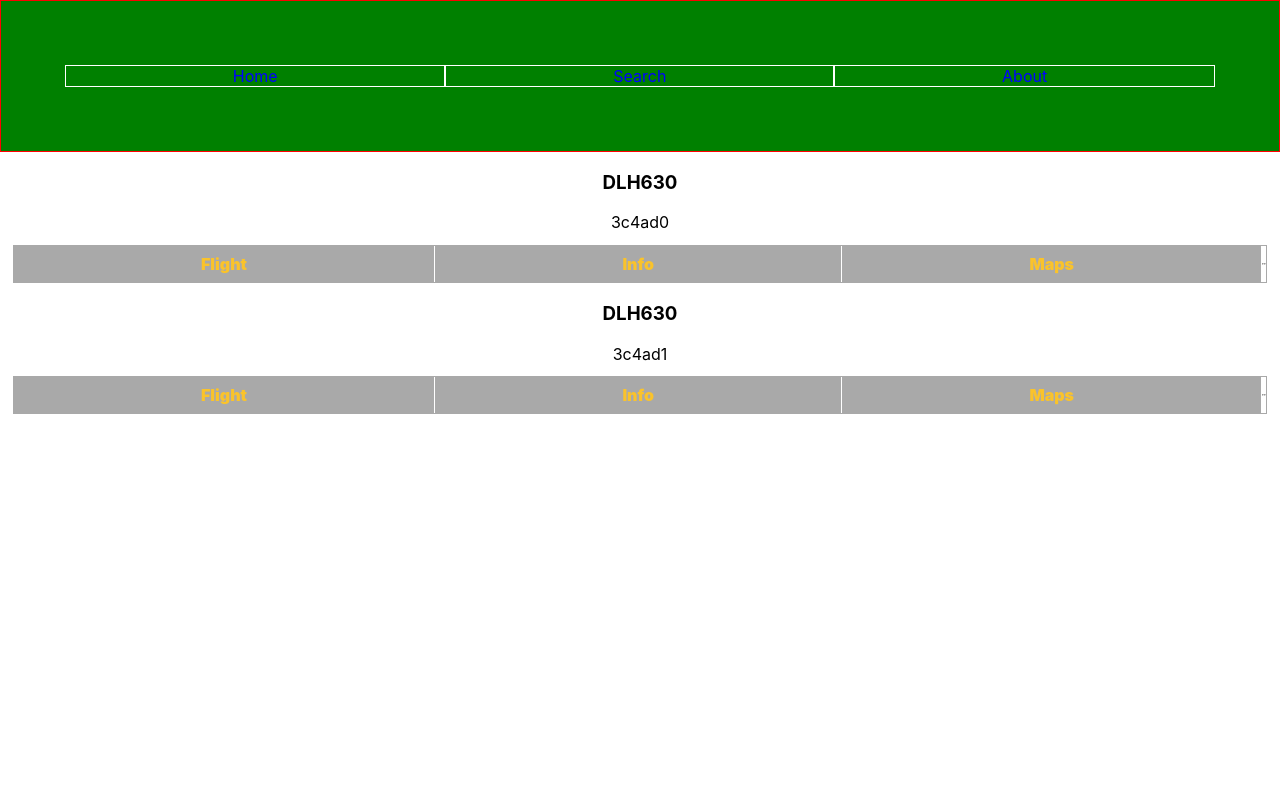
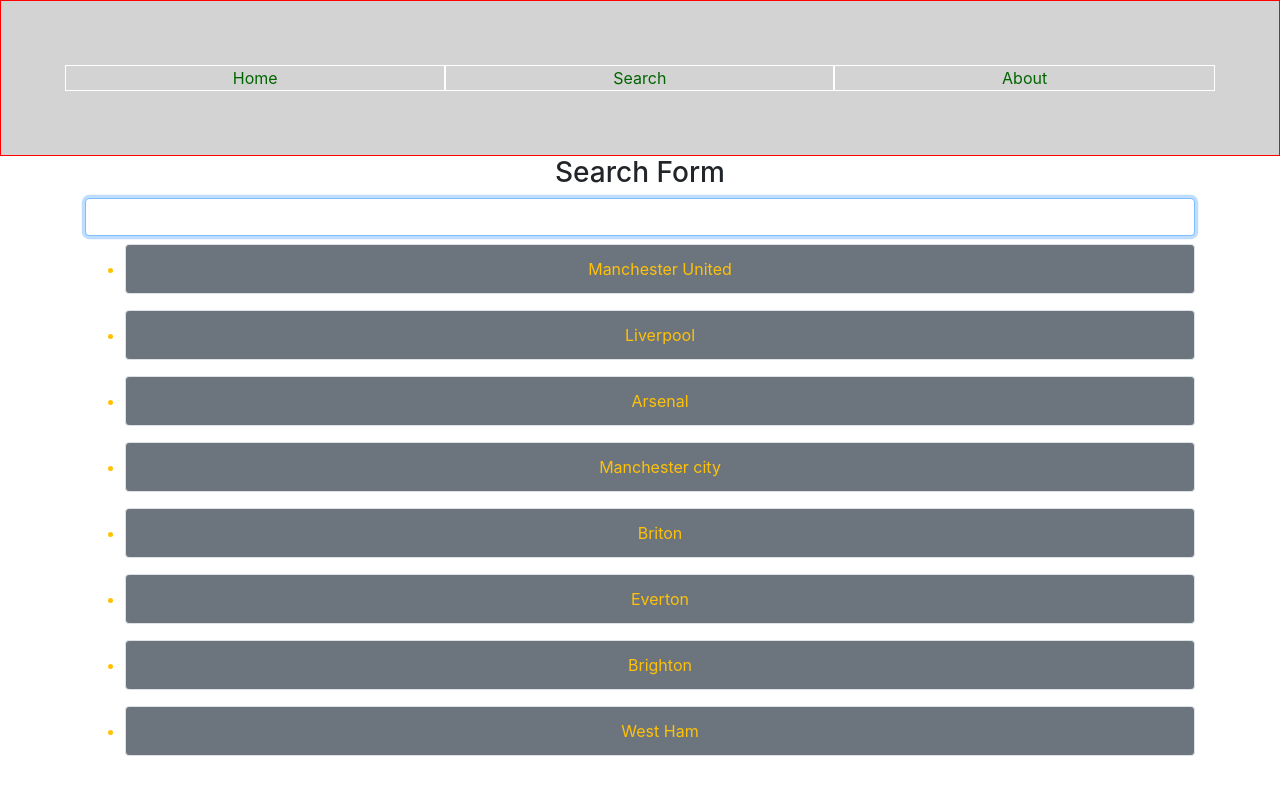
Before and after one commit to RomanyU1662160/AFE-U1662160, a React (Create React App) app: page /home in a window 1280 px wide. Shown: the top 794 px of the page. Built offline with nearby package versions, Linux system fonts and the light colour scheme.

Commit message:
Search component

```diff
--- a/public/index.html
+++ b/public/index.html
@@ -24,6 +24,8 @@
       work correctly both with client-side routing and a non-root public URL.
       Learn how to configure a non-root public URL by running `npm run build`.
     -->
+    <link rel="stylesheet" href="https://stackpath.bootstrapcdn.com/bootstrap/4.3.1/css/bootstrap.min.css" integrity="sha384-ggOyR0iXCbMQv3Xipma34MD+dH/1fQ784/j6cY/iJTQUOhcWr7x9JvoRxT2MZw1T" crossorigin="anonymous">
+
     <title>React App</title>
   </head>
   <body>
--- a/src/App.js
+++ b/src/App.js
@@ -4,17 +4,18 @@
 import Home from './components/pages/home/Home';
 import FlightsProvider from "./contexts/FlightContext";
 import ThemeContextProvider from './contexts/ThemeContext';
+import SearchProvider from './contexts/SearchContext';
 
 function App() {
   return (
 
-      <div className="App">
-   <ThemeContextProvider>
-       <FlightsProvider>
-          <Home></Home>
-        </FlightsProvider>
+    <div className="App">
+      <SearchProvider>
+        <ThemeContextProvider>
+                <Home></Home>
         </ThemeContextProvider>
-      </div>
+      </SearchProvider>
+    </div>
 
       );
 
--- a/src/Styles/themes/defaultTheme.jsx
+++ b/src/Styles/themes/defaultTheme.jsx
@@ -1,4 +1,4 @@
  export const defaultTheme = {
-    color: "blue",
-    bg: "green",
+    color: "darkgreen",
+    bg: "lightgrey",
 }
--- /dev/null
+++ b/src/components/Search/SearchInput.jsx
@@ -0,0 +1,22 @@
+import React, { Fragment, useEffect, useState } from 'react';
+import SuggestionsList from './SuggestionsList';
+
+
+const SearchInput = (props) => {
+
+    const {suggestions} = props
+
+    return (
+        <Fragment>
+            <div className="container">
+                <h3>  Search Form </h3>
+                <div className="form-group">
+                    <input type="text" className="form-control" autoFocus />
+                    <SuggestionsList> </SuggestionsList>
+                </div>
+            </div>
+        </Fragment>
+    );
+}
+
+export default SearchInput;
--- /dev/null
+++ b/src/components/Search/Suggestion.jsx
@@ -0,0 +1,13 @@
+import React, { Fragment } from 'react';
+
+const Suggestion = (props) => {
+    const {suggestion} = props;
+
+    return (
+        <Fragment>
+            <li className="alert border mt-2 bg-secondary text-warning"> {suggestion} </li>
+         </Fragment>
+     );
+}
+
+export default Suggestion;
--- /dev/null
+++ b/src/components/Search/SuggestionsList.jsx
@@ -0,0 +1,26 @@
+import React, { Fragment, useContext, useEffect } from 'react';
+import Suggestion from './Suggestion';
+import { SearchContext } from '../../contexts/SearchContext';
+
+const SuggestionsList = (props) => {
+
+    const {suggestions} = useContext(SearchContext);
+useEffect( () => {
+    console.log(  "Suggestions :: ",suggestions);
+
+} )
+
+    return (
+        <Fragment>
+            <ul>
+            { suggestions.length > 0 ?  suggestions.map( suggestion => {
+               return  <Suggestion key={suggestion} suggestion= {suggestion}> </Suggestion>
+            })   :
+            <p> No Results found </p>}
+            </ul>
+
+        </Fragment>
+     );
+}
+
+export default SuggestionsList;
--- a/src/components/baseComponents/header/Header.jsx
+++ b/src/components/baseComponents/header/Header.jsx
@@ -9,9 +9,9 @@
    const themeContext =  useContext(ThemeContext);
    const {theme , isDefault ,toggleTheme} = themeContext;
 
-   useEffect( () => {
-    console.log(theme);
-});
+//    useEffect( () => {
+//     console.log(theme);
+// });
 
     return (
         <Wrapper>
--- a/src/components/baseComponents/main-nav/MainNav.jsx
+++ b/src/components/baseComponents/main-nav/MainNav.jsx
@@ -8,10 +8,10 @@
 const themeContext = useContext(ThemeContext)
 const {theme , isDefault ,toggleTheme} = themeContext;
 
-  useEffect( () =>{
-        console.log("Theme ::" , theme);
+//   useEffect( () =>{
+//         console.log("Theme ::" , theme);
 
-  } )
+//   } )
     return (
     <StyledMainNav activeTheme = {theme}>
           <NavItem title="Home" > </NavItem>
--- a/src/components/pages/home/Home.jsx
+++ b/src/components/pages/home/Home.jsx
@@ -2,12 +2,13 @@
 import Header from '../../baseComponents/header/Header';
 // import TabGroup from '../../baseComponents/tabs/TabGroup';
 import Flights from '../../flights/Flights';
+import SearchInput from '../../Search/SearchInput';
 
 const Home = () => {
 	return (
 		<Fragment>
 			<Header />
-			<Flights />
+		 <SearchInput></SearchInput>
 		</Fragment>
 	);
 };
--- /dev/null
+++ b/src/contexts/SearchContext.jsx
@@ -0,0 +1,49 @@
+import React, { createContext, useEffect,useState } from 'react';
+
+
+export const SearchContext = createContext();
+
+const SearchProvider = (props) => {
+
+    const init = [
+        "Manchester United ",
+        "Liverpool",
+        "Arsenal",
+        "Manchester city",
+        "Briton",
+        "Everton",
+        "Brighton",
+        "West Ham"
+    ];
+ const {children} = props;
+ const [data, setData] = useState(init);
+
+const filterResults = ( userInput) => {
+    const filteredResults = data.filter(  (item) => {
+        console.log("User Input ::" ,   userInput.toLowerCase());
+
+        const searchterm = userInput.toLowerCase();
+
+        console.log( "searchterm:: ", searchterm);
+
+        return  item.toLowerCase().search(searchterm);
+    } )
+    return  console.log("Flitered :: ", filteredResults);
+
+}
+filterResults("LIVERPOOL");
+
+useEffect( () => {
+    console.log(data);
+
+
+})
+
+
+
+    return (
+<SearchContext.Provider value= { { suggestions:data}} > {children} </SearchContext.Provider>
+     );
+}
+
+export default SearchProvider;
```
Also changed, not shown: 1 other file (tests, documents, lock files or other folders).
